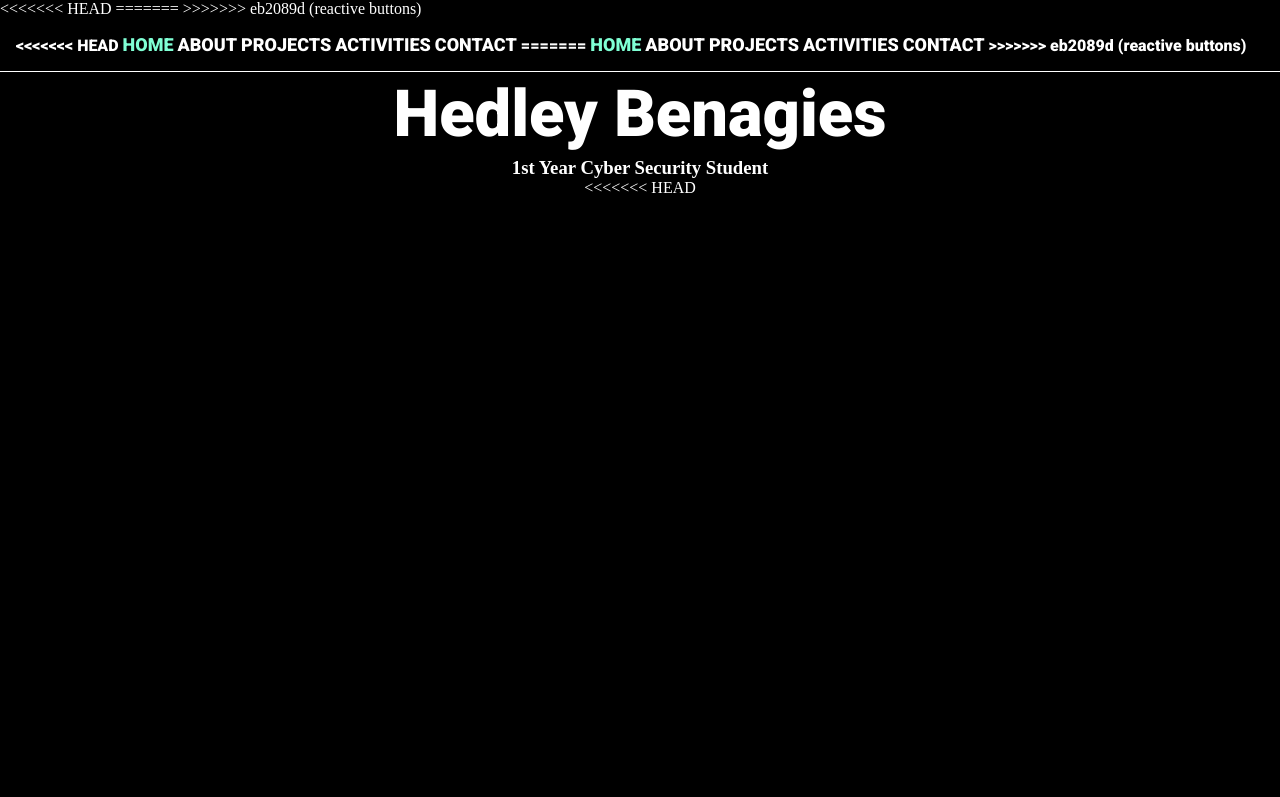
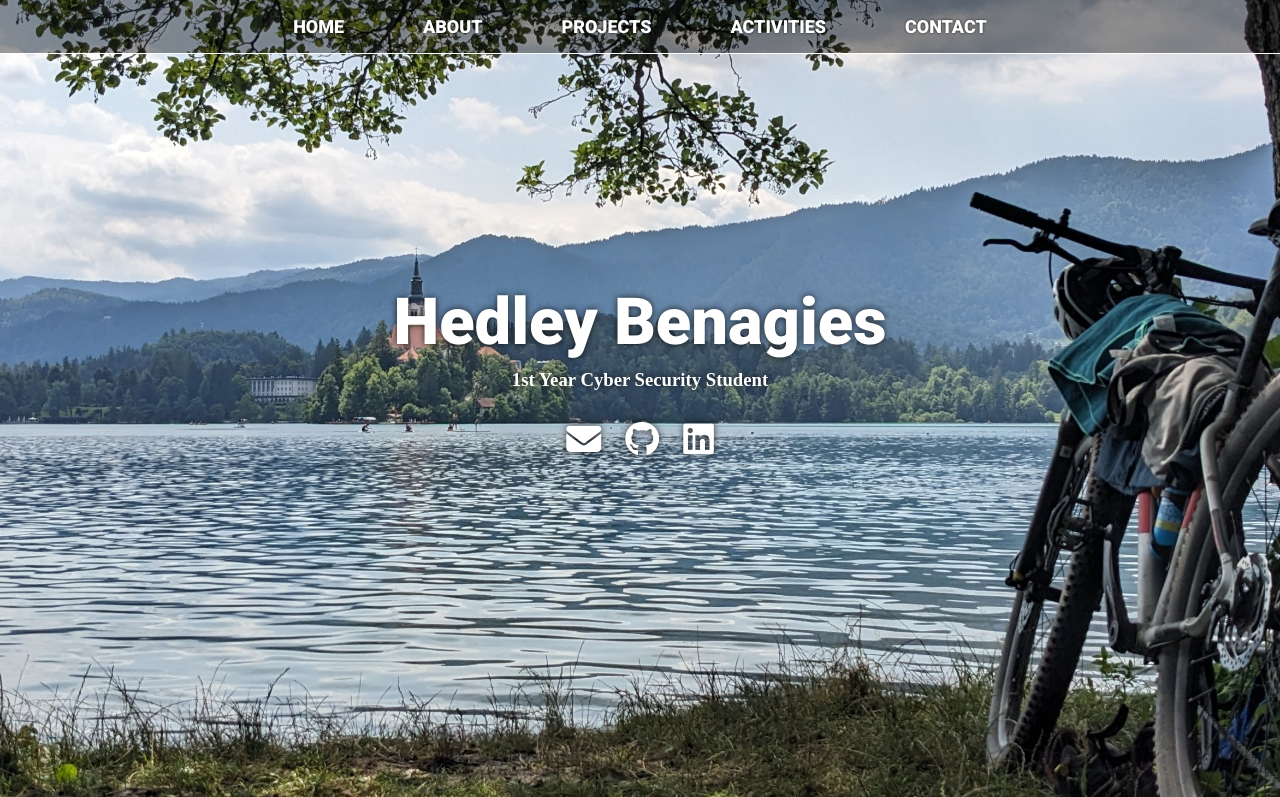
Before and after one commit to HedleyBenaiges/HedleyBenaiges.github.io, a plain HTML site: page index.html in a window 1280 px wide. Shown: the top 797 px of the page. Drawn offline with Linux system fonts and the light colour scheme.

Commit message:
not broken

```diff
--- a/index.html
+++ b/index.html
@@ -4,33 +4,21 @@
         <title>Hedley Benaiges</title>
         <meta name="description" content="">
         <meta name="author" content="Hedley Benaiges">
-<<<<<<< HEAD
-        <link rel="stylesheet" href="styles.css">
-=======
 
         <!-- CSS -->
         <link rel="stylesheet" href="styles.css">
         <!-- For icons -->
         <link rel="stylesheet" href="https://cdnjs.cloudflare.com/ajax/libs/font-awesome/6.5.2/css/all.min.css" integrity="sha512-SnH5WK+bZxgPHs44uWIX+LLJAJ9/2PkPKZ5QiAj6Ta86w+fsb2TkcmfRyVX3pBnMFcV7oQPJkl9QevSCWr3W6A==" crossorigin="anonymous" referrerpolicy="no-referrer" />
->>>>>>> eb2089d (reactive buttons)
     </head>
     <body>
         <header class="main-header">
             <nav class="nav">
                 <ul>
-<<<<<<< HEAD
-                    <li class="current"><a class="scroll" href="#home">HOME</a></li>
-                    <li><a class="scroll" href="#about">ABOUT</a></li>
-                    <li><a class="scroll" href="#projects">PROJECTS</a></li>
-                    <li><a class="scroll" href="#activities">ACTIVITIES</a></li>
-                    <li><a class="scroll" href="#contact">CONTACT</a></li>
-=======
                     <li class="current"><a class="clickable" href="#home">HOME</a></li>
                     <li><a class="clickable" href="#about">ABOUT</a></li>
                     <li><a class="clickable" href="#projects">PROJECTS</a></li>
                     <li><a class="clickable" href="#activities">ACTIVITIES</a></li>
                     <li><a class="clickable" href="#contact">CONTACT</a></li>
->>>>>>> eb2089d (reactive buttons)
                 </ul>
             </nav>
         </header>
@@ -40,10 +28,6 @@
                 <!-- Titles -->
                 <h1>Hedley Benagies</h1>
                 <h3>1st Year Cyber Security Student</h3>
-<<<<<<< HEAD
-            </section>
-
-=======
                 <!-- Adding Icons -->
 
                 <!-- Adding Links -->
@@ -68,7 +52,6 @@
 
             <div class="spacer"></div>
 
->>>>>>> eb2089d (reactive buttons)
             <section class="aboutSection" id="about">
                 <h1>About</h1>
                 <div>
@@ -82,10 +65,6 @@
                         <br>
                         In my spare time, I love to play chess. <br>
                         <a href="https://www.chess.com/member/mungus-bungus">Feel free to challenge me to a game!</a>
-<<<<<<< HEAD
-
-=======
->>>>>>> eb2089d (reactive buttons)
                     </p>
                 </div>
            </section>
@@ -114,13 +93,8 @@
                 <li><img src=''></li>
             </ul>
         </footer>
-<<<<<<< HEAD
-    </body>
-</html>
-=======
 
         <!-- Javascript -->
         <script src="javascript.js"></script>
     </body>
 </html>
->>>>>>> eb2089d (reactive buttons)
--- a/styles.css
+++ b/styles.css
@@ -28,10 +28,7 @@ Table of Contents:
 }
 
 html, body {
-<<<<<<< HEAD
-=======
     scroll-behavior: smooth;
->>>>>>> eb2089d (reactive buttons)
     text-align: center;
     margin: 0;
     padding: 0;
@@ -50,8 +47,6 @@ main {
     margin: 0px;
 }
 
-<<<<<<< HEAD
-=======
 .clickable {
     transition: color 0.3s, transform 0.3s;
 }
@@ -68,7 +63,6 @@ main {
 }
 
 
->>>>>>> eb2089d (reactive buttons)
 /*
 =====================================================================
 2. Header / Navigation Bar
@@ -77,10 +71,6 @@ main {
 .main-header {
     background-color: rgba(0, 0, 0, .4);
     /* TODO: Find background image */
-<<<<<<< HEAD
-    background-image: url("Images/");
-=======
->>>>>>> eb2089d (reactive buttons)
     background-blend-mode: multiply;
     background-size: cover;
     position: fixed;
@@ -96,18 +86,10 @@ main {
 }
 
 .nav ul li {
-<<<<<<< HEAD
-    margin: 0;
-    text-align: center;
-    font-size: large;
-    min-height: 48px;
-    width: auto;
-=======
     text-align: center;
     font-size: large;
     min-height: 48px;
     /* width: auto; */
->>>>>>> eb2089d (reactive buttons)
     padding: 0 3%;
     display: inline;
     text-shadow: 0 0 3px rgba(0, 0, 0, .7);
@@ -119,21 +101,8 @@ main {
     text-decoration: none;
     color: white;
     /* When the colour for <a> is changed, do it gradually */
-<<<<<<< HEAD
-    transition: color 0.3s;
 }
 
-.nav a:hover {
-    color: aquamarine;
-}
-
-.nav li a:active { background-color: transparent !important; }
-.nav li.current a { color: aquamarine; }
-
-=======
-}
-
->>>>>>> eb2089d (reactive buttons)
 /* Responsive rules to improve quality on different devices */
 @media screen and (max-width: 603px) {
     .nav {
@@ -147,11 +116,8 @@ main {
 ===================================================================== */
 
 .homeSection {
-<<<<<<< HEAD
-=======
     width: 100%;
     height: 100%;
->>>>>>> eb2089d (reactive buttons)
     background-image: url("images/bike.jpg");
     background-position: center;
     background-size: cover;
@@ -159,19 +125,11 @@ main {
     text-align: center;
 
     /* text */
-<<<<<<< HEAD
-    color: #fff;
-=======
     color: white;
->>>>>>> eb2089d (reactive buttons)
     text-shadow: 0 0 7px rgba(0, 0, 0, .8);
 }
 
 .homeSection h1 {
-<<<<<<< HEAD
-    padding-bottom: 1vh;
-=======
->>>>>>> eb2089d (reactive buttons)
     padding-top: 35vh;
     text-align: center;
     font: 65px/1.3em 'opensans-bold', sans-serif;
@@ -181,10 +139,6 @@ main {
 .homeSection h3 {
     font: 60px;
     font-family: 'Times New Roman';
-<<<<<<< HEAD
-}
-
-=======
     padding-top: 0.5vh;
     margin-bottom: 2vh;
 }
@@ -201,7 +155,6 @@ main {
 
 /* ----------- Media Queries ------------- */
 
->>>>>>> eb2089d (reactive buttons)
 @media screen and (max-width: 603px) {
     .homeSection {
         margin-top: -40px;
```
